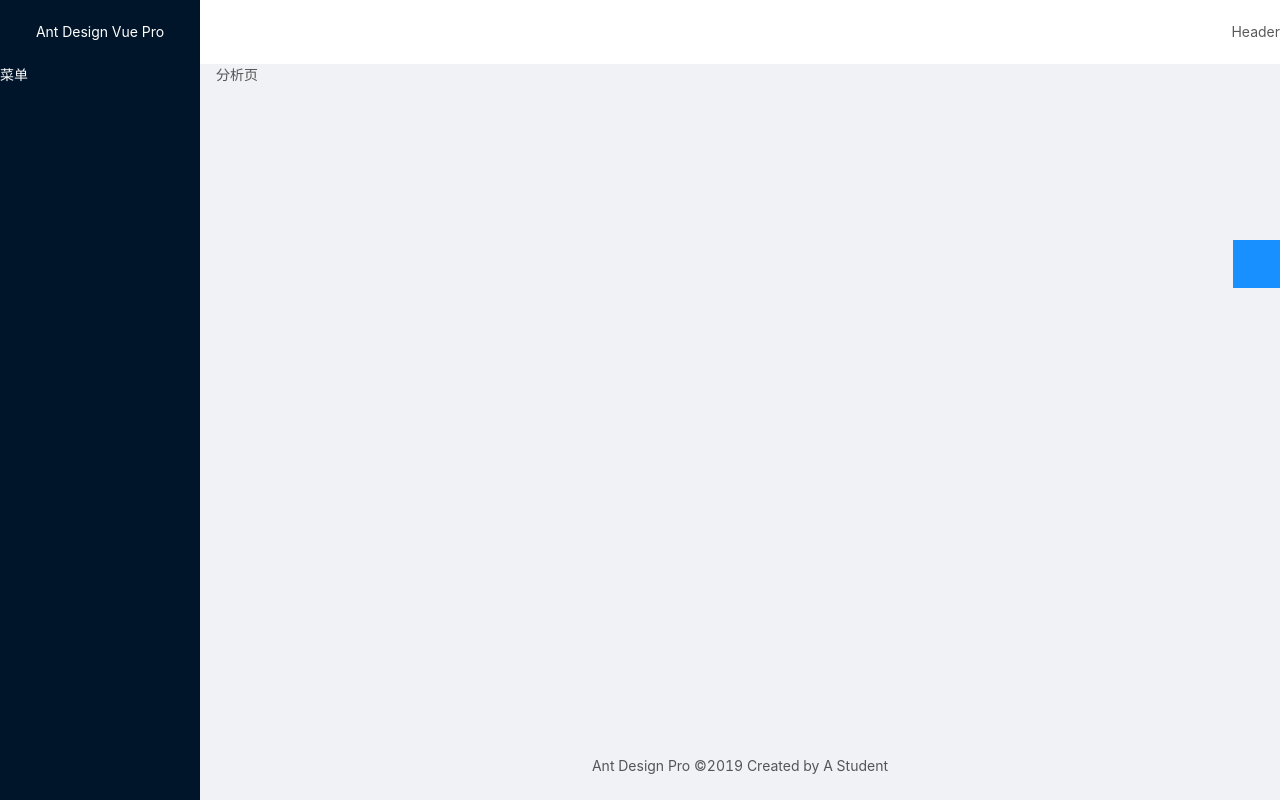
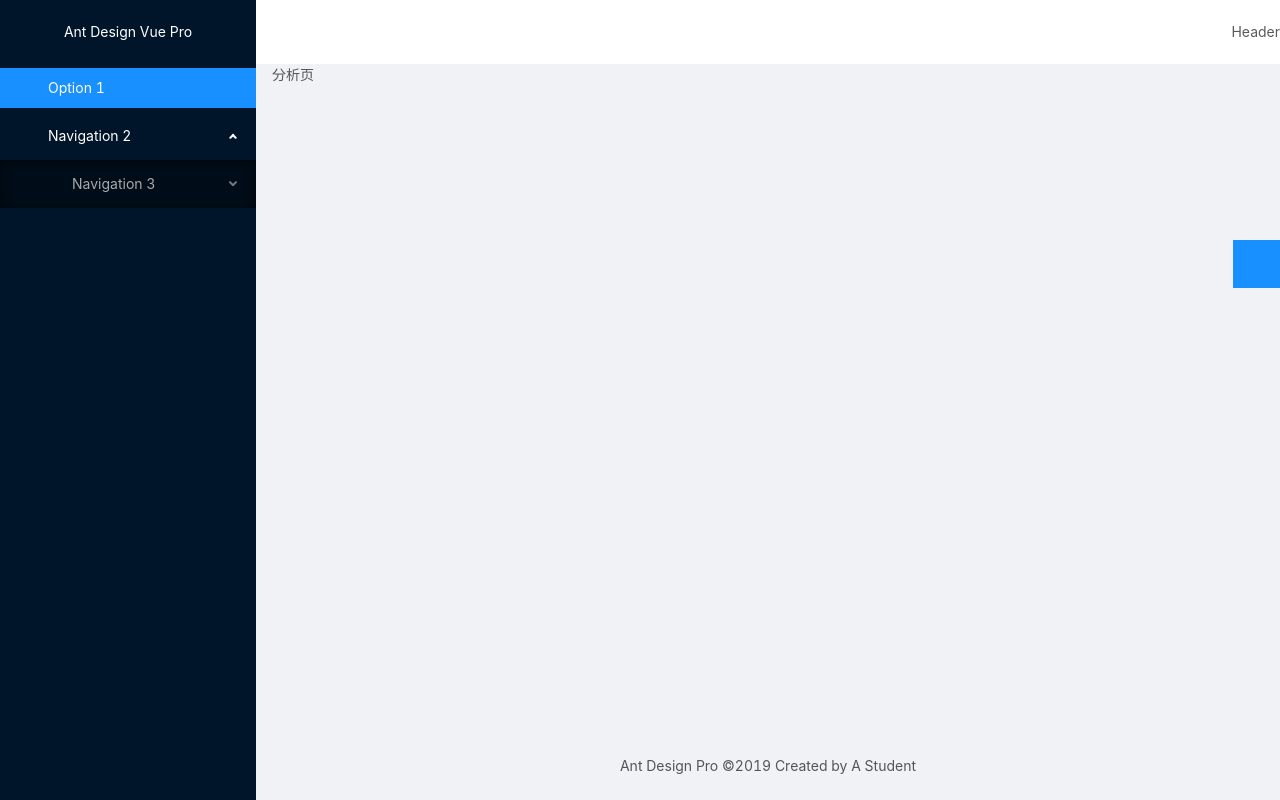
Before and after one commit to wxyzcctv/ant-design-vue-pro-study, a Vue app: page /dashboard/analysis in a window 1280 px wide. Built offline with nearby package versions, Linux system fonts and the light colour scheme.

Commit message:
添加菜单

```diff
--- a/src/layouts/BasicLayout.vue
+++ b/src/layouts/BasicLayout.vue
@@ -7,9 +7,10 @@
         :trigger="null"
         collapsible
         v-model="collapsed"
+        width="256px"
       >
         <div class="logo">Ant Design Vue Pro</div>
-        <SiderMenu class="sider-menu" />
+        <SiderMenu />
       </a-layout-sider>
       <a-layout>
         <a-layout-header style="background: #fff; padding: 0">
@@ -76,8 +77,7 @@ export default {
   text-align: center;
   overflow: hidden;
 }
-.nav-theme-dark >>> .logo,
-.nav-theme-dark >>> .sider-menu {
+.nav-theme-dark >>> .logo {
   color: #ffff;
 }
 </style>
--- a/src/layouts/SiderMenu.vue
+++ b/src/layouts/SiderMenu.vue
@@ -1,9 +1,59 @@
 <template>
-  <div>菜单</div>
+  <div style="width: 256px">
+    <a-menu
+      :defaultSelectedKeys="['1']"
+      :defaultOpenKeys="['2']"
+      mode="inline"
+      theme="dark"
+      :inlineCollapsed="collapsed"
+    >
+      <template v-for="item in list">
+        <a-menu-item v-if="!item.children" :key="item.key">
+          <a-icon type="pie-chart" />
+          <span>{{ item.title }}</span>
+        </a-menu-item>
+        <sub-menu v-else :menu-info="item" :key="item.key" />
+      </template>
+    </a-menu>
+  </div>
 </template>
 
 <script>
-export default {};
+/*
+ * recommend SubMenu.vue https://github.com/vueComponent/ant-design-vue/blob/master/components/menu/demo/SubMenu.vue
+ * SubMenu1.vue https://github.com/vueComponent/ant-design-vue/blob/master/components/menu/demo/SubMenu1.vue
+ * */
+import SubMenu from "./SubMenu";
+export default {
+  components: {
+    "sub-menu": SubMenu
+  },
+  data() {
+    return {
+      collapsed: false,
+      list: [
+        {
+          key: "1",
+          title: "Option 1"
+        },
+        {
+          key: "2",
+          title: "Navigation 2",
+          children: [
+            {
+              key: "2.1",
+              title: "Navigation 3",
+              children: [{ key: "2.1.1", title: "Option 2.1.1" }]
+            }
+          ]
+        }
+      ]
+    };
+  },
+  methods: {
+    toggleCollapsed() {
+      this.collapsed = !this.collapsed;
+    }
+  }
+};
 </script>
-
-<style></style>
--- /dev/null
+++ b/src/layouts/SubMenu.vue
@@ -0,0 +1,24 @@
+<template functional>
+  <a-sub-menu :key="props.menuInfo.key">
+    <span slot="title">
+      <a-icon type="mail" />
+      <span>{{ props.menuInfo.title }}</span>
+    </span>
+
+    <template v-for="item in props.menuInfo.children">
+      <a-menu-item v-if="!item.children" :key="item.key">
+        <a-icon type="pie-chart" />
+
+        <span>{{ item.title }}</span>
+      </a-menu-item>
+
+      <sub-menu v-else :key="item.key" :menu-info="item" />
+    </template>
+  </a-sub-menu>
+</template>
+
+<script>
+export default {
+  props: ["menuInfo"]
+};
+</script>
--- a/src/main.js
+++ b/src/main.js
@@ -2,7 +2,7 @@ import Vue from "vue";
 import App from "./App.vue";
 import router from "./router";
 import store from "./store";
-import { Button, Layout, Icon, Drawer, Radio } from "ant-design-vue";
+import { Button, Layout, Icon, Drawer, Radio, Menu } from "ant-design-vue";
 
 Vue.config.productionTip = false;
 Vue.use(Button);
@@ -10,6 +10,7 @@ Vue.use(Layout);
 Vue.use(Icon);
 Vue.use(Drawer);
 Vue.use(Radio);
+Vue.use(Menu);
 
 new Vue({
   router,
```
